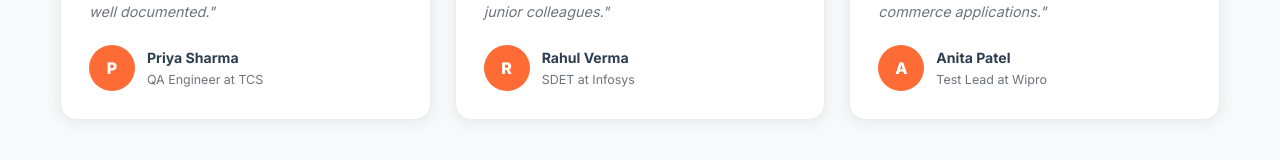
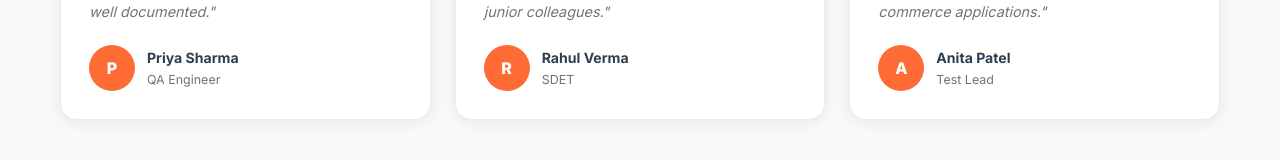
Before and after one commit to poornavenkatasaidronadula-lgtm/Testapiqa, a React (Create React App) app: page / in a window 1280 px wide. Shown: the part 2074-2234 px from the top of the page. Built offline with nearby package versions, Linux system fonts and the light colour scheme.

Commit message:
Update testimonial roles

```diff
--- a/src/pages/Home.js
+++ b/src/pages/Home.js
@@ -145,9 +145,9 @@ export default function Home() {
           </div>
           <div className="testimonials-grid">
             {[
-              { name: 'Priya Sharma', role: 'QA Engineer at TCS', text: 'Testapiqa is the best practice platform I have used. The test cases are comprehensive and well documented.', stars: 5, initial: 'P' },
-              { name: 'Rahul Verma', role: 'SDET at Infosys', text: 'The API endpoints here are perfect for API automation testing. I recommend this to all my junior colleagues.', stars: 5, initial: 'R' },
-              { name: 'Anita Patel', role: 'Test Lead at Wipro', text: 'Great website for selenium practice. The UI interactions are similar to real-world e-commerce applications.', stars: 4, initial: 'A' },
+              { name: 'Priya Sharma', role: 'QA Engineer', text: 'Testapiqa is the best practice platform I have used. The test cases are comprehensive and well documented.', stars: 5, initial: 'P' },
+              { name: 'Rahul Verma', role: 'SDET', text: 'The API endpoints here are perfect for API automation testing. I recommend this to all my junior colleagues.', stars: 5, initial: 'R' },
+              { name: 'Anita Patel', role: 'Test Lead', text: 'Great website for selenium practice. The UI interactions are similar to real-world e-commerce applications.', stars: 4, initial: 'A' },
             ].map((t, i) => (
               <div key={i} className="testimonial-card">
                 <div className="testimonial-stars">{'★'.repeat(t.stars)}</div>
```
Also changed, not shown: generate_favicon.js (added, +7 -0 lines).
